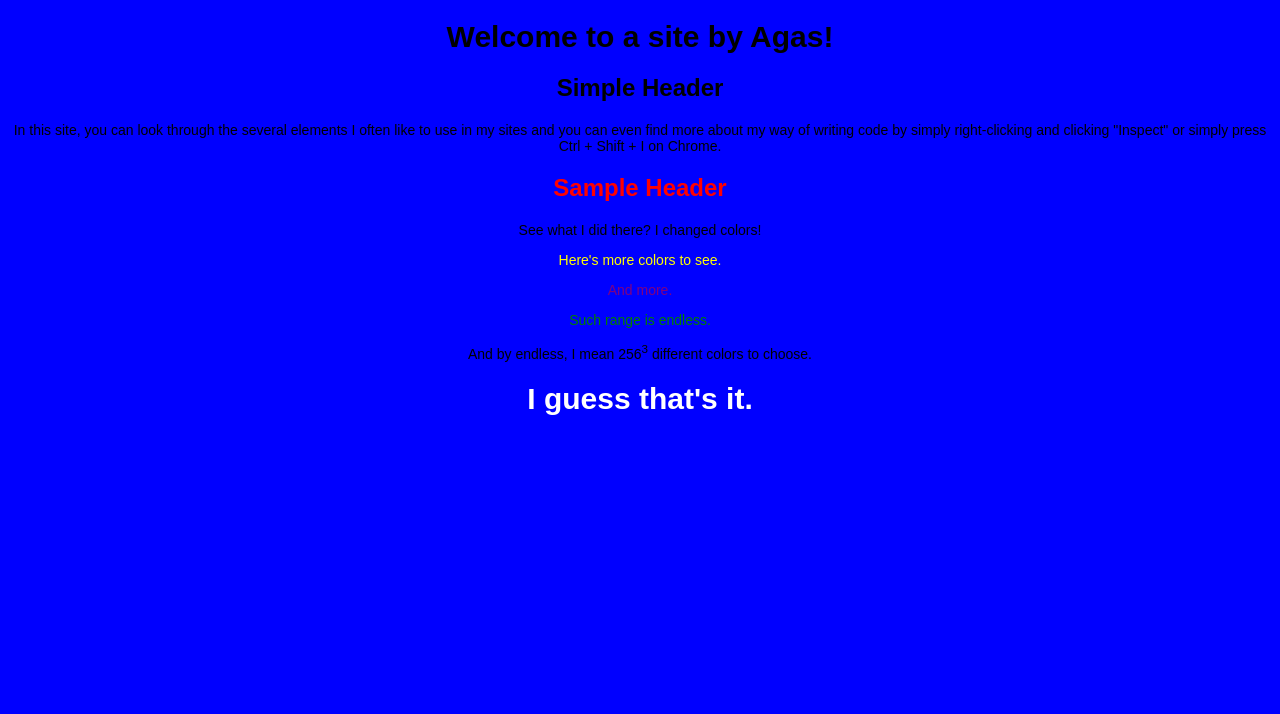
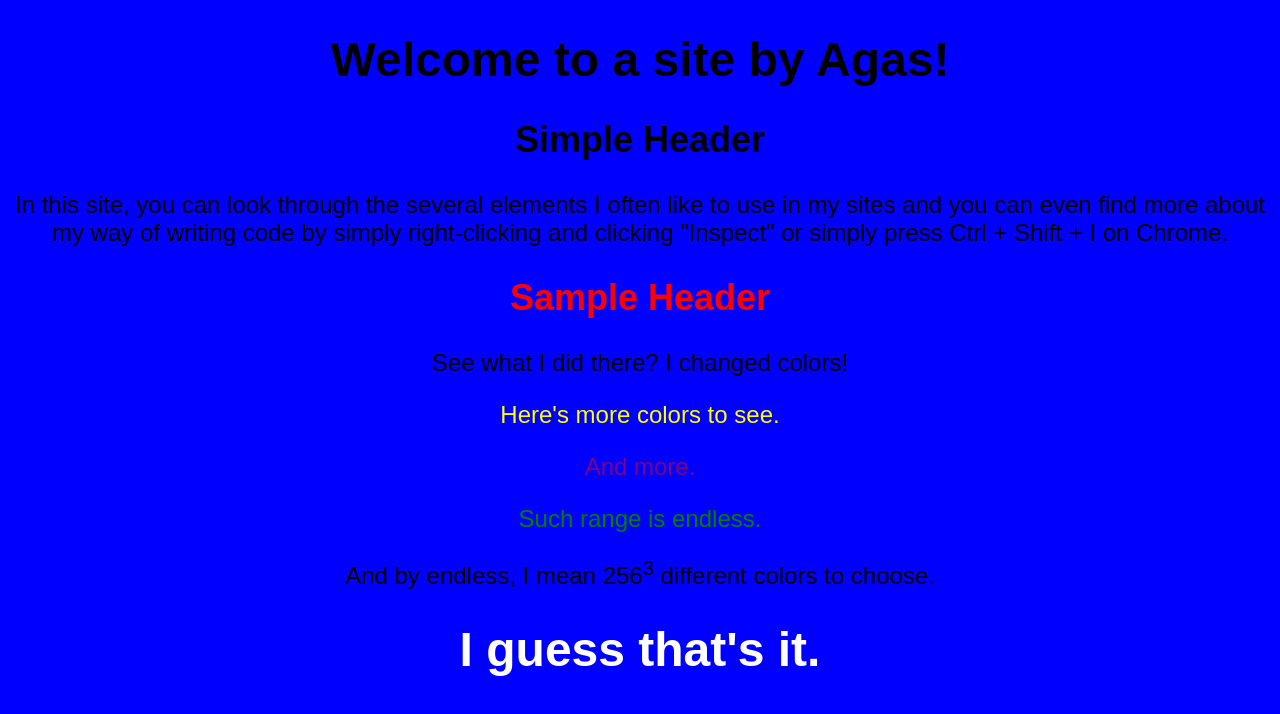
Before and after one commit to AgasMatt/agasmatt.github.io, a plain HTML site: page index.html in a window 1280 px wide. Drawn offline with Linux system fonts and the light colour scheme.

Commit message:
Update styles.css

```diff
--- a/styles.css
+++ b/styles.css
@@ -3,17 +3,17 @@ body {
   background-color: blue;
   color: black;
   text-align: center;
-  margin: 4px;
+  margin: 12px;
 }
 
 h1 {
-  font-size: 30px;
+  font-size: 48px;
 }
 
 h2 {
-  font-size: 24px;
+  font-size: 36px;
 }
 
 p {
-  font-size: 14px;
+  font-size: 24px;
 }
```
